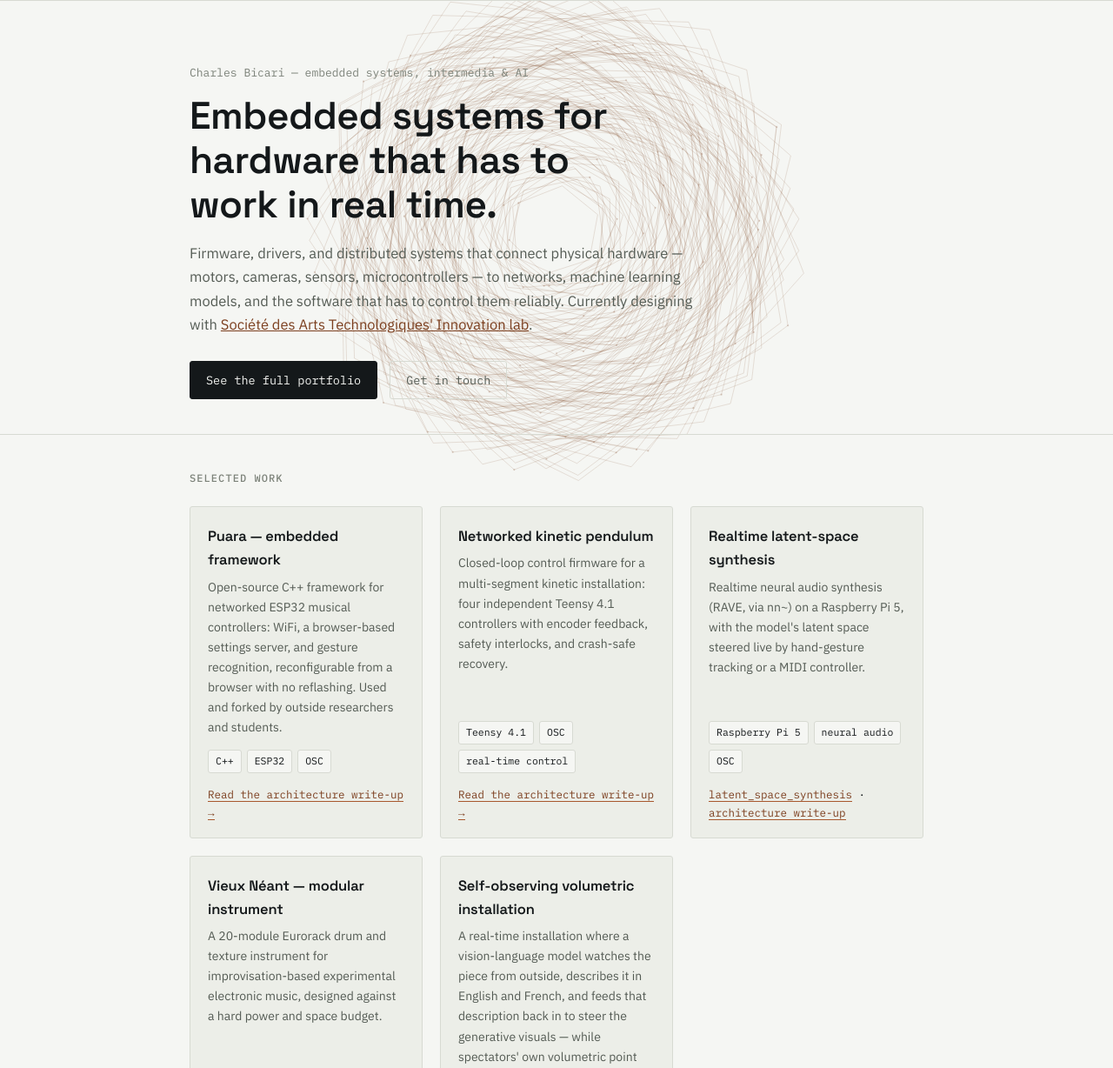
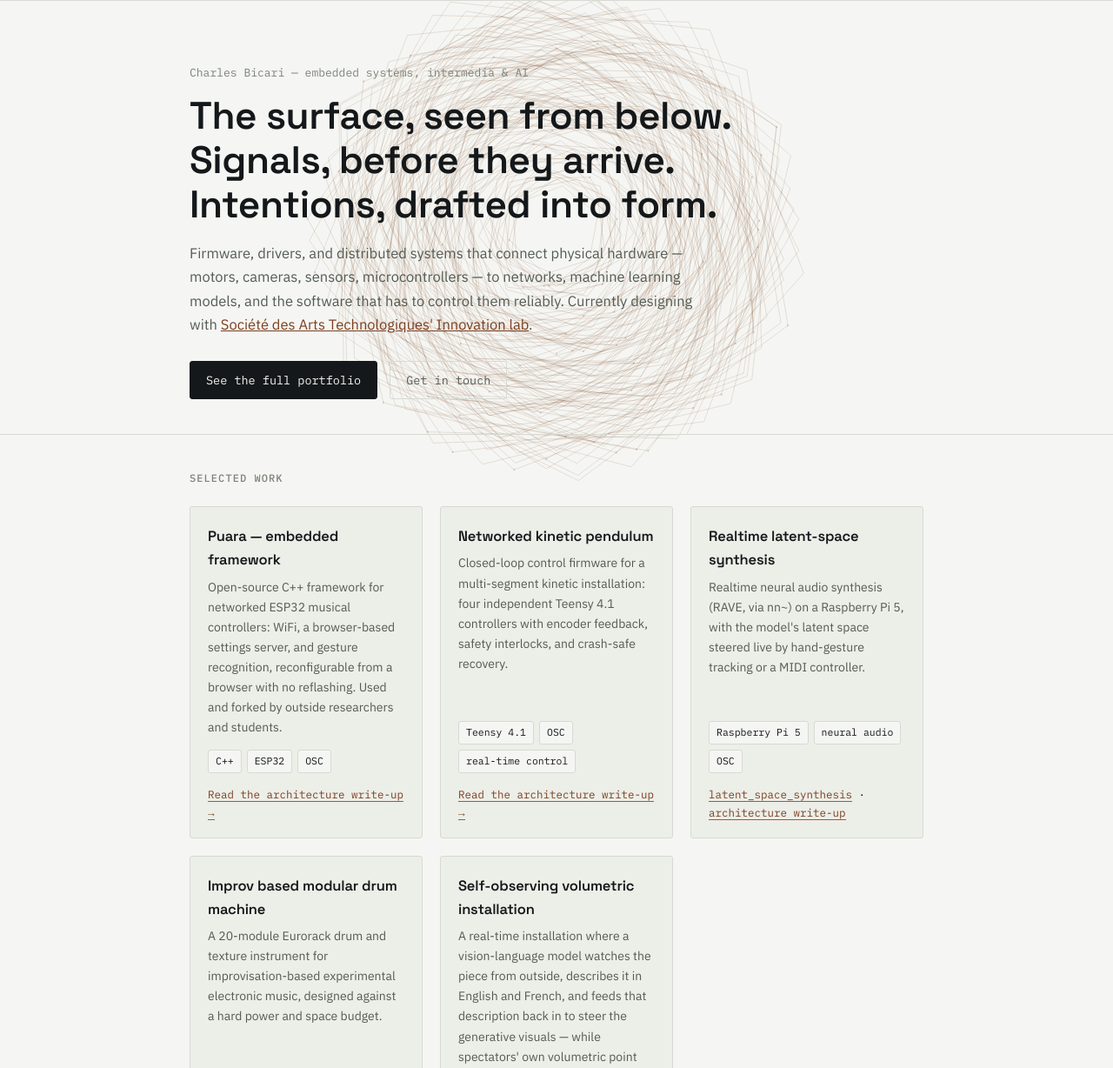
Before and after one commit to cbicari/cbicari.github.io, a plain HTML site: page index.html in a window 1280 px wide. Shown: the part 72-1300 px from the top of the page at 87% size. Drawn offline with Linux system fonts and the light colour scheme.

Commit message:
Replace index.html hero headline with a three-line tercet (EN only)
"The surface, seen from below. / Signals, before they arrive. /
Intentions, drafted into form." replaces the prior descriptive
headline; French stays as the old sentence for now, still being
decided. Widened .hero h1's max-width so each line renders on one
row at desktop widths instead of re-wrapping mid-phrase.

Also renames the Vieux Néant highlight card (EN only) to "Improv
based modular drum machine".

```diff
--- a/assets/bg-canvas.js
+++ b/assets/bg-canvas.js
@@ -41,7 +41,7 @@
   window.addEventListener('resize', resize);
   resize();
 
-  var mx = W / 2, my = H * 0.4, tx = mx, ty = my;
+  var mx = W * 0.5, my = H * 0.0004, tx = mx, ty = my;
   window.addEventListener('mousemove', function (e) { mx = e.clientX; my = e.clientY; }, { passive: true });
   window.addEventListener('touchmove', function (e) {
     if (e.touches && e.touches[0]) { mx = e.touches[0].clientX; my = e.touches[0].clientY; }
--- a/index.html
+++ b/index.html
@@ -74,7 +74,7 @@
     font-family: 'IBM Plex Mono', monospace; font-size: 13px; color: var(--ink-faint);
     margin: 0 0 14px;
   }
-  .hero h1 { font-size: clamp(28px, 4.6vw, 44px); line-height: 1.15; max-width: 18ch; }
+  .hero h1 { font-size: clamp(28px, 4.6vw, 44px); line-height: 1.15; max-width: 34ch; }
   .hero .sub { margin-top: 18px; max-width: 62ch; color: var(--ink-muted); font-size: 16.5px; }
   .hero .sub strong { color: var(--ink); font-weight: 600; }
   .hero .cta-row { margin-top: 28px; display: flex; gap: 14px; flex-wrap: wrap; }
@@ -146,7 +146,7 @@
       <span data-lang="fr" hidden>Charles Bicari — systèmes embarqués, intermédia et IA</span>
     </p>
     <h1>
-      <span data-lang="en">Embedded systems for hardware that has to work in real time.</span>
+      <span data-lang="en">The surface, seen from below.<br>Signals, before they arrive.<br>Intentions, drafted into form.</span>
       <span data-lang="fr" hidden>Des systèmes embarqués pour du matériel qui doit fonctionner en temps réel.</span>
     </h1>
     <p class="sub">
@@ -247,7 +247,7 @@
 
       <div class="card">
         <h3>
-          <span data-lang="en">Vieux Néant — modular instrument</span>
+          <span data-lang="en">Improv based modular drum machine</span>
           <span data-lang="fr" hidden>Vieux Néant — instrument modulaire</span>
         </h3>
         <p>
```
